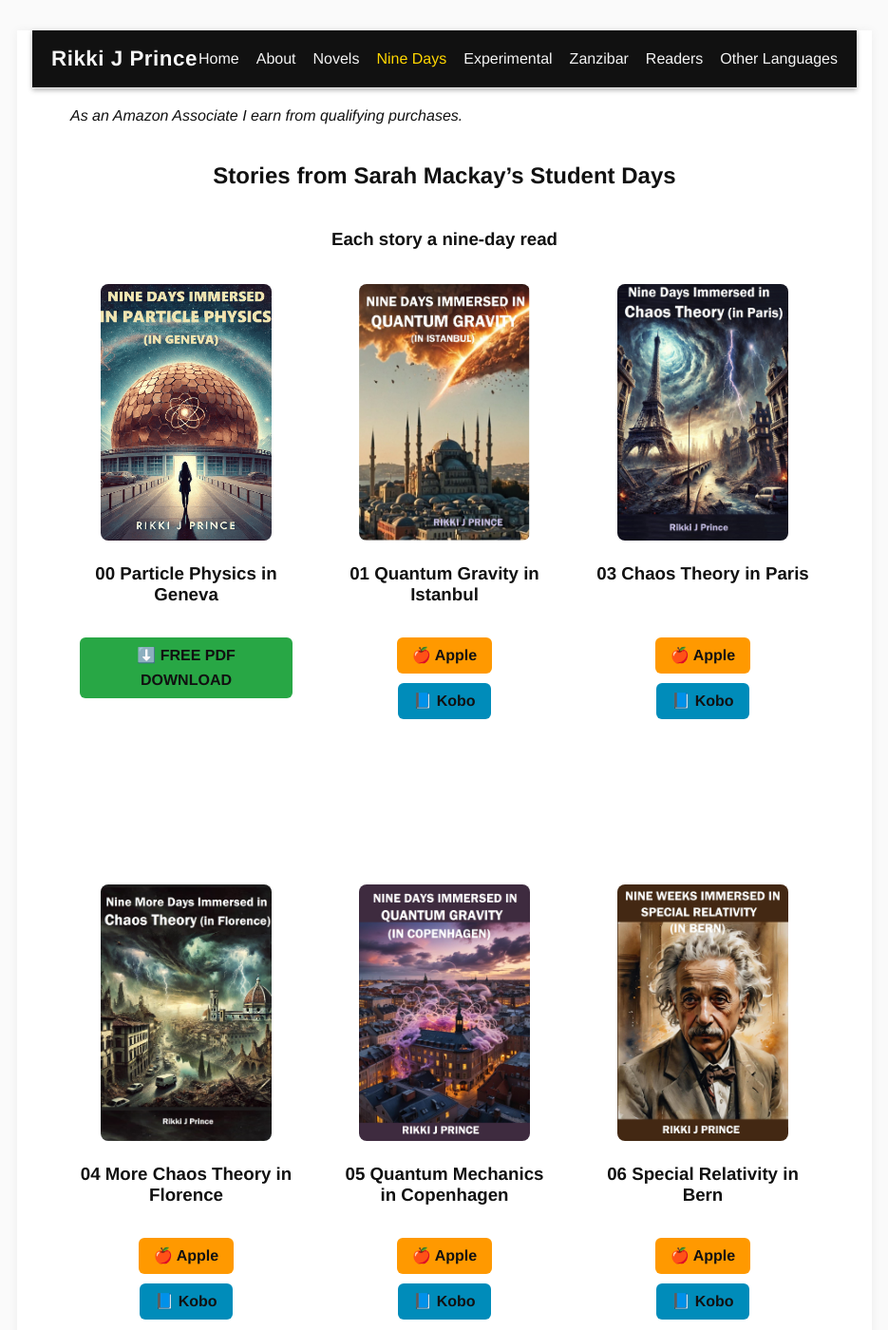
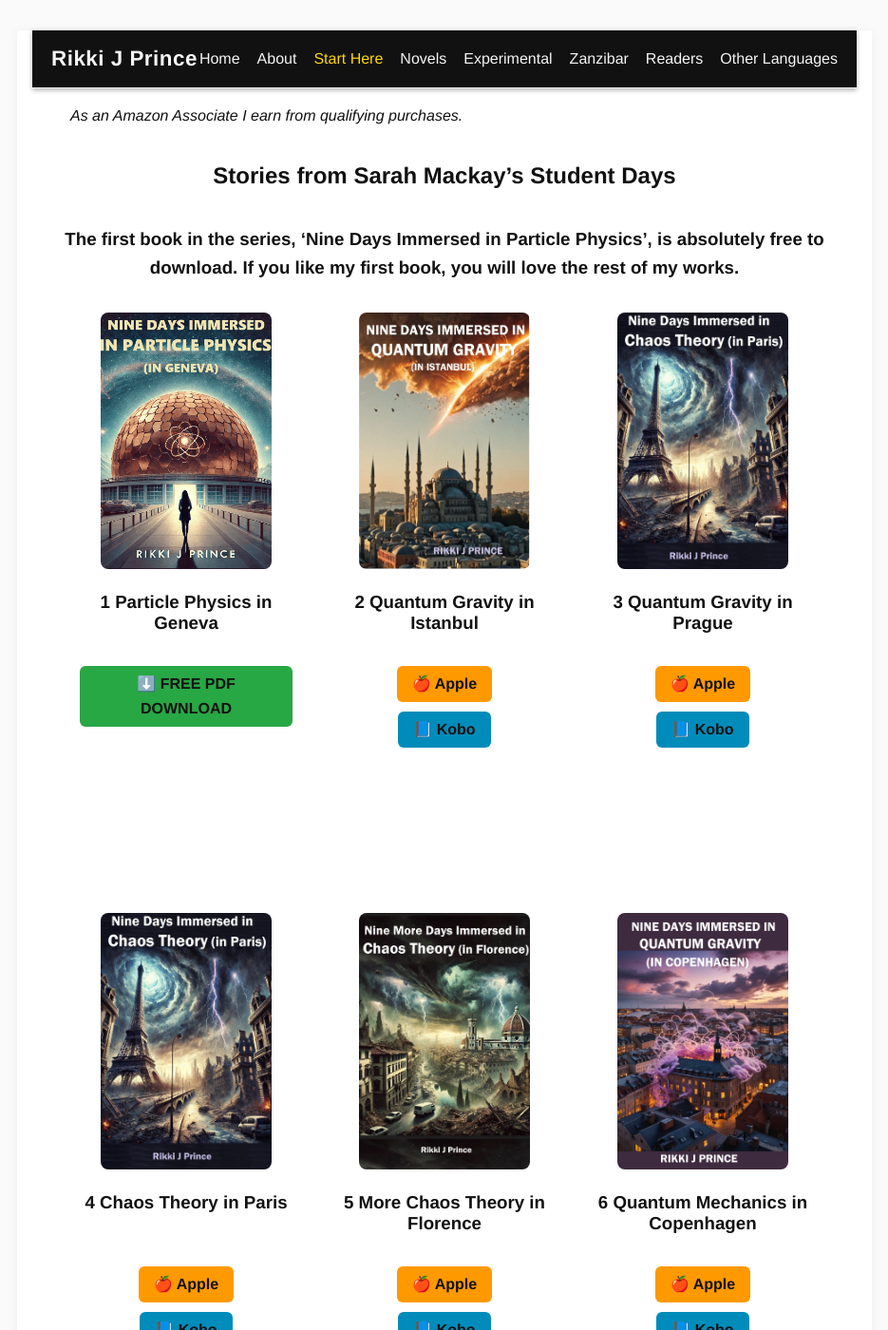
Before and after one commit to rikkijprince/rikkijprince.github.io, a Jekyll site: the page built from stories.md, in a window 1280 px wide and 1400 px high. Shown: the whole window at 95% size, without its empty margins (172-1107 px from the left). Built offline with Jekyll 4.4.1, drawn with Linux system fonts in a browser that asks for light colours; some of the changed text lies outside the part shown.

Commit message:
Place 'Start Here' before Novels

```diff
--- a/_includes/navbar.html
+++ b/_includes/navbar.html
@@ -9,8 +9,8 @@
     <div class="nav-links">
       <a href="/" class="{% if page.url == '/index.html' or page.url == '/' %}active{% endif %}">Home</a>
       <a href="/about/" class="{% if page.url == '/about/' %}active{% endif %}">About</a>
+      <a href="/stories/" class="{% if page.url == '/stories/' %}active{% endif %}">Start Here</a>
       <a href="/novels/" class="{% if page.url == '/novels/' %}active{% endif %}">Novels</a>
-      <a href="/stories/" class="{% if page.url == '/stories/' %}active{% endif %}">Nine Days</a>
       <a href="/experimental/" class="{% if page.url == '/experimental/' %}active{% endif %}">Experimental</a>
       <a href="/zanzibar/" class="{% if page.url == '/zanzibar/' %}active{% endif %}">Zanzibar</a>
       <a href="/readers/" class="{% if page.url == '/readers/' %}active{% endif %}">Readers</a>
--- a/stories.md
+++ b/stories.md
@@ -1,11 +1,11 @@
 ---
 layout: default
-title: "Nine Days"
+title: "Start Here"
 description: "15 nine-day episodes from 'The Student Days of Sarah Mackay'."
 keywords: "Rikki J Prince, nine days, 9 days, Sarah Mackay, short stories, particle physics, quantum gravity, chaos theory, quantum mechanics, relativity, geometry, information, time travel"
 permalink: /stories/
 books:
-  - num: 0
+  - num: 1
     title: "Nine Days Immersed in Particle Physics (in Geneva)"
     cover: "/assets/images/stories/00 Particle Physics in Geneva.png"
     description: "Sarah Mackay immerses herself in particle physics during a nine-day academic adventure in Geneva."
@@ -13,7 +13,7 @@ books:
     publication_date: "2024-09-07"
     url: "https://draft2digital.com/book/2269819"
 
-  - num: 1
+  - num: 2
     title: "Nine Days Immersed in Quantum Gravity (in Istanbul)"
     cover: "/assets/images/stories/01 Quantum Gravity in Istanbul.jpg"
     description: "Sarah explores quantum gravity while wandering the ancient and modern streets of Istanbul."
@@ -21,7 +21,7 @@ books:
     publication_date: "2024-08-21"
     url: "https://draft2digital.com/book/2167152"
 
-  - num: 2
+  - num: 3
     title: "Nine More Days Immersed in Quantum Gravity (in Prague)"
     cover: "/assets/images/stories/02 Quantum Gravity in Prague.jpg"
     description: "Continuing her studies in Prague, Sarah dives deeper into quantum gravity and Czech culture."
@@ -29,7 +29,7 @@ books:
     publication_date: "2024-08-21"
     url: "https://draft2digital.com/book/2167132"
 
-  - num: 3
+  - num: 4
     title: "Nine Days Immersed in Chaos Theory (in Paris)"
     cover: "/assets/images/stories/03 Chaos in Paris.jpg"
     description: "In Paris, Sarah explores chaos theory amid art, philosophy, and mathematical turbulence."
@@ -37,7 +37,7 @@ books:
     publication_date: "2024-08-26"
     url: "https://draft2digital.com/book/2217447"
 
-  - num: 4
+  - num: 5
     title: "Nine More Days Immersed in Chaos Theory (in Florence)"
     cover: "/assets/images/stories/04 Chaos in Florence.jpg"
     description: "In Florence, Sarah uncovers the beauty and unpredictability of chaos theory between Renaissance masterpieces."
@@ -45,7 +45,7 @@ books:
     publication_date: "2024-08-26"
     url: "https://draft2digital.com/book/2217458"
 
-  - num: 5
+  - num: 6
     title: "Nine Days Immersed in Quantum Mechanics (in Copenhagen)"
     cover: "/assets/images/stories/05 Quantum Mechanics in Copenhagen.jpg"
     description: "At the birthplace of the Copenhagen Interpretation, Sarah wrestles with the mysteries of quantum mechanics."
@@ -171,7 +171,7 @@ books:
 >*As an Amazon Associate I earn from qualifying purchases.*
 
 ## Stories from Sarah Mackay's Student Days
-### Each story a nine-day read
+### The first book in the series, 'Nine Days Immersed in Particle Physics', is absolutely free to download. If you like my first book, you will love the rest of my works.
 
 <style>
 .books-grid {
@@ -244,104 +244,111 @@ books:
 <div class="books-grid">
   <div class="book-card">
     <img src="/assets/images/stories/00 Particle Physics in Geneva.png" alt="Particle Physics in Geneva">
-    <h3>00 Particle Physics in Geneva</h3>
+    <h3>1 Particle Physics in Geneva</h3>
     <a href="/assets/pdf/00 Particle Physics in Geneva.pdf" class="buy-button green" download>⬇️ FREE PDF DOWNLOAD</a>
   </div>
 
   <div class="book-card">
     <img src="/assets/images/stories/01 Quantum Gravity in Istanbul.jpg" alt="Quantum Gravity in Istanbul">
-    <h3>01 Quantum Gravity in Istanbul</h3>
+    <h3>2 Quantum Gravity in Istanbul</h3>
     <a href="https://books.apple.com/es/book/nine-days-immersed-in-quantum-gravity-in-istanbul/id1800797644" class="buy-button orange">🍎 Apple</a>
     <a href="https://www.kobo.com/ie/en/ebook/nine-days-immersed-in-quantum-gravity-in-istanbul" class="buy-button blue">📘 Kobo</a>
   </div>
 
 <div class="book-card">
   <img src="/assets/images/stories/03 Chaos in Paris.jpg" alt="Chaos Theory in Paris">
-  <h3>03 Chaos Theory in Paris</h3>
+  <h3>3 Quantum Gravity in Prague</h3>
+  <a href="https://books.apple.com/cl/book/nine-days-immersed-in-chaos-theory-in-paris/id6667116345" class="buy-button orange">🍎 Apple</a>
+  <a href="https://www.kobo.com/mx/es/ebook/nine-days-immersed-in-chaos-theory-in-paris" class="buy-button blue">📘 Kobo</a>
+</div>
+
+<div class="book-card">
+  <img src="/assets/images/stories/03 Chaos in Paris.jpg" alt="Chaos Theory in Paris">
+  <h3>4 Chaos Theory in Paris</h3>
   <a href="https://books.apple.com/cl/book/nine-days-immersed-in-chaos-theory-in-paris/id6667116345" class="buy-button orange">🍎 Apple</a>
   <a href="https://www.kobo.com/mx/es/ebook/nine-days-immersed-in-chaos-theory-in-paris" class="buy-button blue">📘 Kobo</a>
 </div>
 
 <div class="book-card">
   <img src="/assets/images/stories/04 Chaos in Florence.jpg" alt="Chaos Theory in Florence">
-  <h3>04 More Chaos Theory in Florence</h3>
+  <h3>5 More Chaos Theory in Florence</h3>
   <a href="https://books.apple.com/de/book/nine-more-days-immersed-in-chaos-theory-in-florence/id1800797688" class="buy-button orange">🍎 Apple</a>
   <a href="https://www.kobo.com/us/en/ebook/nine-more-days-immersed-in-chaos-theory-in-florence" class="buy-button blue">📘 Kobo</a>
 </div>
 
 <div class="book-card">
   <img src="/assets/images/stories/05 Quantum Mechanics in Copenhagen.jpg" alt="Quantum Mechanics in Copenhagen">
-  <h3>05 Quantum Mechanics in Copenhagen</h3>
+  <h3>6 Quantum Mechanics in Copenhagen</h3>
   <a href="https://books.apple.com/es/book/nine-days-immersed-in-quantum-mechanics-in-copenhagen/id1800764370" class="buy-button orange">🍎 Apple</a>
   <a href="https://www.kobo.com/ww/en/ebook/nine-days-immersed-in-quantum-mechanics-in-copenhagen" class="buy-button blue">📘 Kobo</a>
 </div>
 
 <div class="book-card">
   <img src="/assets/images/stories/06 Special Relativity in Bern.jpg" alt="Special Relativity in Bern">
-  <h3>06 Special Relativity in Bern</h3>
+  <h3>7 Special Relativity in Bern</h3>
   <a href="https://books.apple.com/us/book/nine-days-immersed-in-special-relativity-in-bern/id6736484296" class="buy-button orange">🍎 Apple</a>
   <a href="https://www.kobo.com/ww/en/ebook/nine-days-immersed-in-special-relativity-in-bern" class="buy-button blue">📘 Kobo</a>
 </div>
 
 <div class="book-card">
   <img src="/assets/images/stories/07 General Relativity in Berlin.jpg" alt="General Relativity in Berlin">
-  <h3>07 General Relativity in Berlin</h3>
+  <h3>8 General Relativity in Berlin</h3>
   <a href="https://books.apple.com/us/book/nine-days-immersed-in-general-relativity-in-berlin/id6740430465" class="buy-button orange">🍎 Apple</a>
   <a href="https://www.kobo.com/se/sv/ebook/nine-days-immersed-in-general-relativity-in-berlin" class="buy-button blue">📘 Kobo</a>
 </div>
 
 <div class="book-card">
   <img src="/assets/images/stories/08 Relativity on the Grandest Scale in Kyiv.jpg" alt="Relativity on the Grandest Scale in Kyiv">
-  <h3>08 Relativity on the Grandest Scale in Kyiv</h3>
+  <h3>9 Relativity on the Grandest Scale in Kyiv</h3>
   <a href="https://www.indigo.ca/en-ca/nine-days-immersed-in-relativity-on-the-grandest-scale-in-war-torn-kyiv-nine-days-8/49f4ab53-0e40-3e37-be56-1c0771080dae.html" class="buy-button orange">💜 Indigo</a>
   <a href="https://www.kobo.com/ie/en/ebook/nine-days-immersed-in-relativity-in-berlin-and-war-torn-kyiv" class="buy-button blue">📘 Kobo</a>
 </div>
 
 <div class="book-card">
   <img src="/assets/images/stories/09 Geometry in Oxford.jpg" alt="A Universe Made of Geometry in Oxford">
-  <h3>09 A Universe Made of Geometry in Oxford</h3>
+  <h3>10 A Universe Made of Geometry in Oxford</h3>
   <a href="https://books.apple.com/us/book/nine-days-immersed-in-a-universe-made-of-geometry/id6740993154" class="buy-button orange">🍎 Apple</a>
   <a href="https://www.kobo.com/ph/en/ebook/nine-days-immersed-in-time-travel-in-cambridge" class="buy-button blue">📘 Kobo</a>
 </div>
 
 <div class="book-card">
   <img src="/assets/images/stories/10 Information in Princeton.jpg" alt="A Universe Made of Information in Princeton">
-  <h3>10 A Universe Made of Information in Princeton</h3>
+  <h3>11 A Universe Made of Information in Princeton</h3>
   <a href="https://books.apple.com/mx/book/nine-days-immersed-in-quantum-mechanics-in-copenhagen/id6736482093" class="buy-button orange">🍎 Apple</a>
   <a href="https://www.kobo.com/ie/en/ebook/nine-days-immersed-in-a-universe-made-of-information-in-princeton" class="buy-button blue">📘 Kobo</a>
 </div>
 
 <div class="book-card">
   <img src="/assets/images/stories/11 Private Investigation in New York.jpg" alt="Private Investigation in New York">
-  <h3>11 Private Investigation in New York</h3>
+  <h3>12 Private Investigation in New York</h3>
   <a href="https://books.apple.com/ar/book/nine-days-immersed-in-forensic-science-in-mexico-city/id6741032897" class="buy-button orange">🍎 Apple</a>
   <a href="https://www.kobo.com/ie/en/ebook/nine-days-immersed-in-forensic-science-in-mexico-city" class="buy-button blue">📘 Kobo</a>
 </div>
 
 <div class="book-card">
   <img src="/assets/images/stories/12 Forensic Science in Mexico City.jpg" alt="Forensic Science in Mexico City">
-  <h3>12 Forensic Science in Mexico City</h3>
+  <h3>13 Forensic Science in Mexico City</h3>
   <a href="https://books.apple.com/us/book/nine-days-immersed-in-private-investigation-in-new-york/id6741033001" class="buy-button orange">🍎 Apple</a>
   <a href="https://www.kobo.com/mx/es/ebook/nine-days-immersed-in-private-investigation-in-new-york" class="buy-button blue">📘 Kobo</a>
 </div>
 
 <div class="book-card">
   <img src="/assets/images/stories/13 Time Travel in Cambridge.jpg" alt="Time Travel in Cambridge">
-  <h3>13 Time Travel in Cambridge</h3>
+  <h3>14 Time Travel in Cambridge</h3>
   <a href="https://books.apple.com/es/book/nine-days-immersed-in-time-travel-in-cambridge/id6741146083" class="buy-button orange">🍎 Apple</a>
   <a href="https://www.kobo.com/ww/en/ebook/nine-days-immersed-in-time-travel-in-cambridge" class="buy-button blue">📘 Kobo</a>
 </div>
 
 <div class="book-card">
   <img src="/assets/images/stories/14 The Nature of Time in Kyoto.png" alt="The Nature of Time in Kyoto">
-  <h3>14 The Nature of Time in Kyoto</h3>
+  <h3>15 The Nature of Time in Kyoto</h3>
   <a href="https://www.barnesandnoble.com/w/nine-days-immersed-in-the-nature-of-time-rikki-j-prince/1147238139" class="buy-button orange">📗 Barnes & Noble</a>
   <a href="https://www.kobo.com/ie/en/ebook/nine-days-immersed-in-the-nature-of-time-in-kyoto" class="buy-button blue">📘 Kobo</a>
 </div>
 
 <div class="book-card">
   <img src="/assets/images/stories/15 Nine Days Immersed in the Manipulation of Reality in Loch Ness.png" alt="The Manipulation of Reality in Loch Ness">
-  <h3>15 The Manipulation of Reality in Loch Ness</h3>
+  <h3>16 The Manipulation of Reality in Loch Ness</h3>
   <a href="#" class="buy-button blue">⏳ Coming in 2026</a>
 </div>
 
```
Also changed, not shown: other parts of stories.md (+9 -9 lines), index.md (+1 -1 lines).
